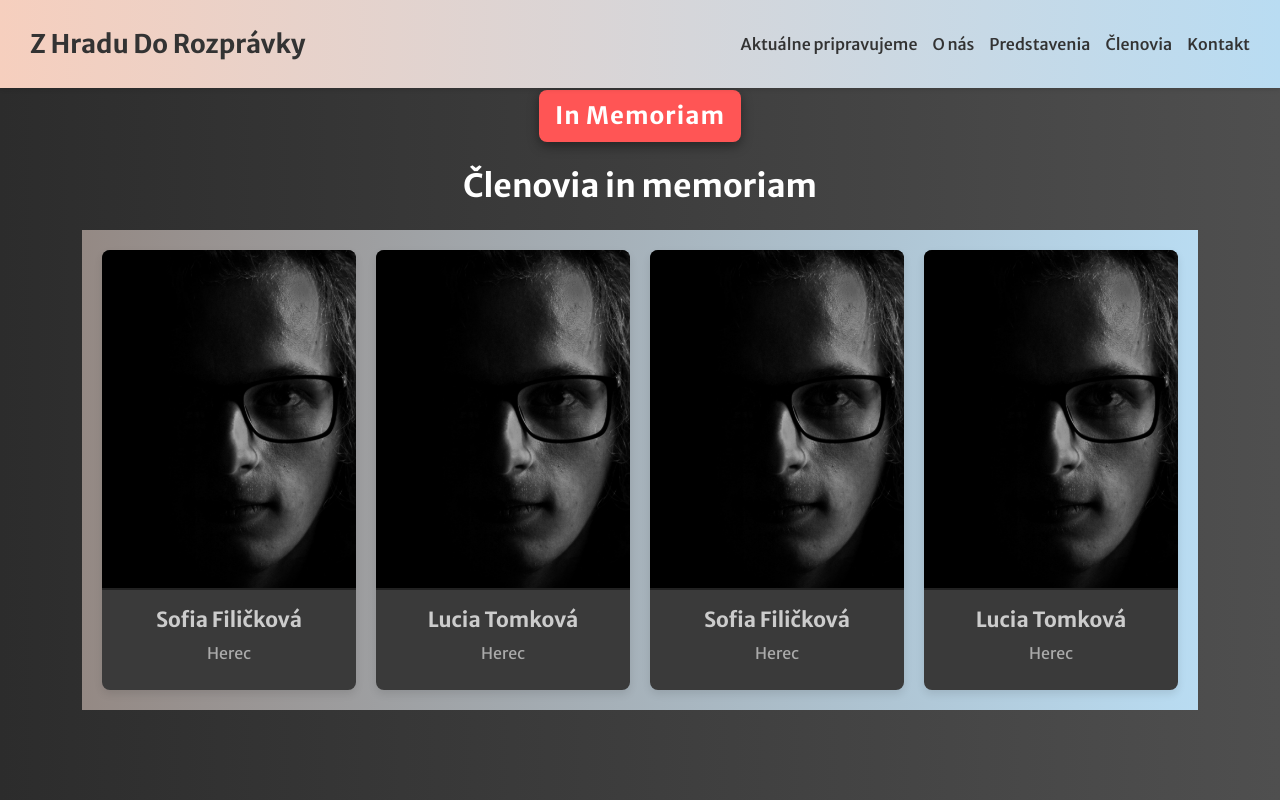
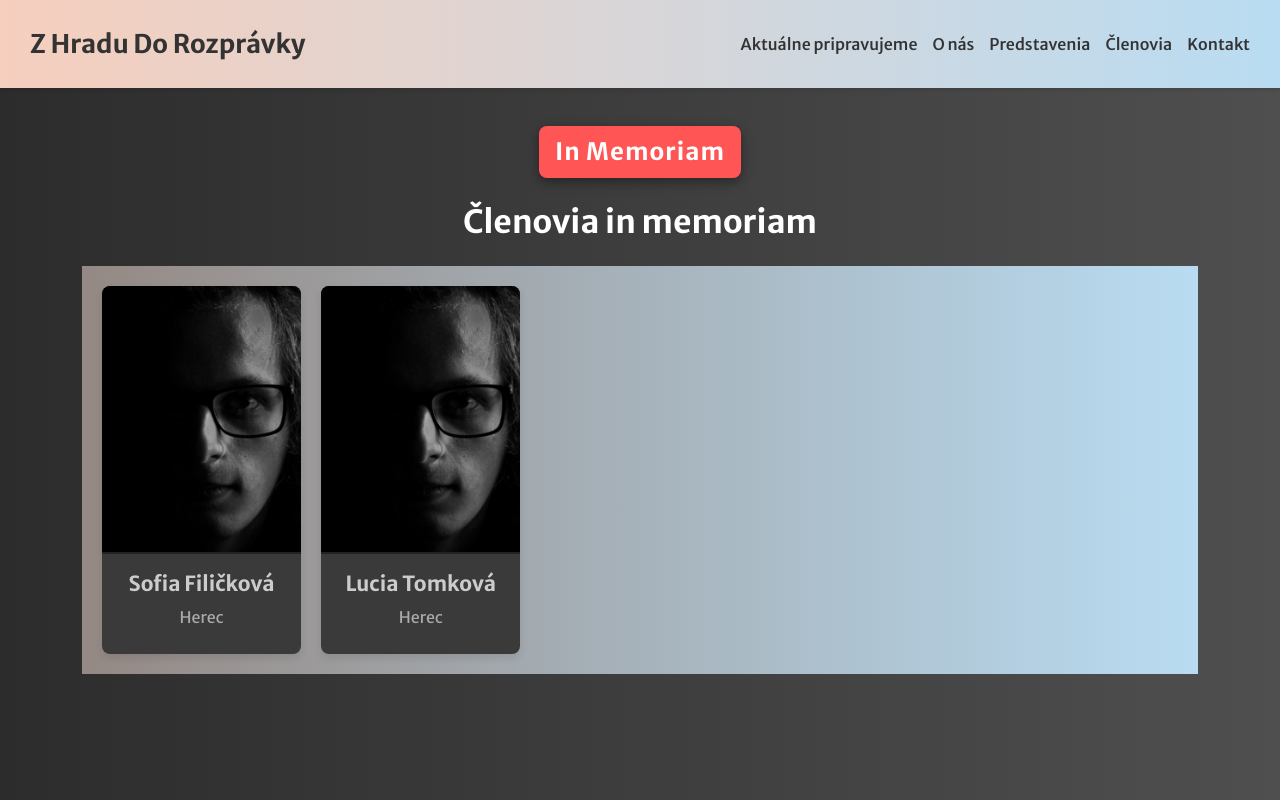
Before and after one commit to WarieSK/TaleWeb, a React (Vite) app: page /Members in a window 1280 px wide. Shown: the top 800 px of the page. Built offline with nearby package versions, Linux system fonts and the light colour scheme; a web font is replaced by a local one.

Commit message:
FilteredMemberCards update

```diff
--- a/src/components/FilteredMemberCards.jsx
+++ b/src/components/FilteredMemberCards.jsx
@@ -12,6 +12,7 @@ const FilteredMemberCards = () => {
 
   // Filtrácia členov s id >= 1000
   const filteredMembers = membersData.filter(member => member.id >= 1000);
+  const invisibleCard = membersData.filter(member => member.id > 0);
 
   return (
     <div className="filteredMembers-container">
--- a/src/data/membersData.jsx
+++ b/src/data/membersData.jsx
@@ -15,18 +15,11 @@ const membersData = [
     },
 
     {
-      id: 1000,
-      name: "Sofia Filičková",
-      role: "Herec",
-      image: "/JA.jpg",
+      id: -1,
+      name: "invisible",
+      role: "placeholder",
+      image: "none",
       bio: "...",
-    },
-    {
-      id: 1001,
-      name: "Lucia Tomková",
-      role: "Herec",
-      image: "/JA.jpg",
-      bio: "..."
     },
 
 
--- a/src/styles/FilteredMemberCards.css
+++ b/src/styles/FilteredMemberCards.css
@@ -20,14 +20,16 @@
 
 .filteredMembers-grid {
   width: 90%;
-  justify-content: center;
-  align-items: center;
+  max-height: auto;
   display: grid; /* Zmena na flex pre zarovnanie vedľa seba */
-  grid-template-columns: repeat(auto-fit, minmax(18%, 1fr));
+  grid-template-columns: repeat(auto-fill, minmax(18%, 1fr));
   gap: 20px;
   padding: 20px;
   background: linear-gradient(to right, #948984, #b9dcf2);
-  min-height: 100%;
+  overflow: hidden;
+
+  justify-content: center;
+  align-items: center;
 }
 
 .filteredMember-card {
@@ -39,6 +41,8 @@
   box-shadow: 0px 4px 8px rgba(0, 0, 0, 0.1);
   transition: transform 0.3s ease, box-shadow 0.3s ease;
   cursor: pointer;
+  max-height: auto;
+  width: minmax(10vw, 15vw);
 }
 
 .filteredMember-card:hover {
@@ -47,10 +51,10 @@
 }
 
 .filteredMember-image {
-  width: 100%;
+  max-width: 100%;
   height: auto; /* Fixná výška pre konzistentnosť */
   border-bottom: 2px solid #222;
-  object-fit: cover;
+  object-fit: fit;
   filter: grayscale(100%); /* Čiernobiely efekt */
 }
 
--- a/src/styles/MemberCards.css
+++ b/src/styles/MemberCards.css
@@ -28,7 +28,6 @@
   gap: 20px;
   padding: 20px;
   background: linear-gradient(to right, #f6cfbe, #b9dcf2);
-  min-height: 100%;
 }
 
 /* Karta člena */
@@ -41,6 +40,8 @@
   box-shadow: 0px 4px 8px rgba(0, 0, 0, 0.1);
   transition: transform 0.3s ease, box-shadow 0.3s ease;
   cursor: pointer;
+  max-height: auto;
+  width: minmax(10vw, 15vw);
 }
 
 .memberCards-card:hover {
```
